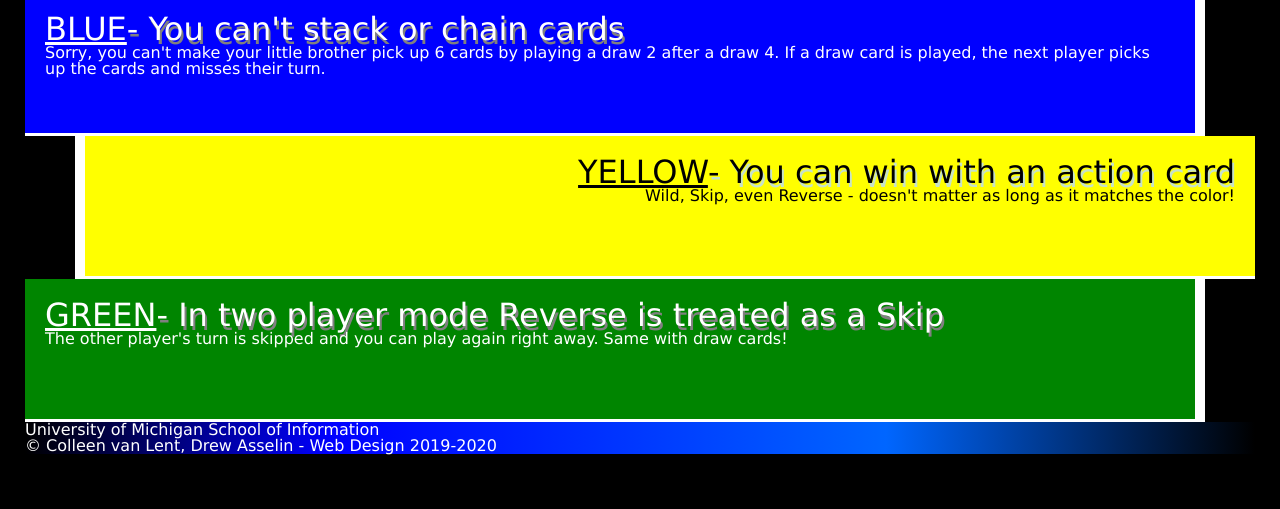
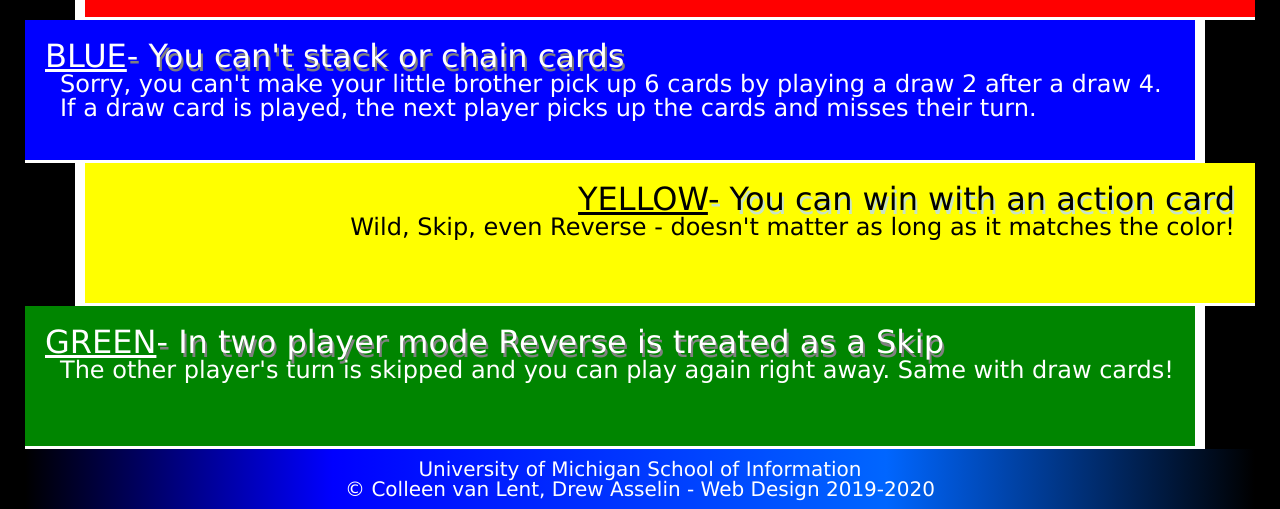
Before and after one commit to SuvikshaHirawat/homework2-2022, a plain HTML site: page index.html in a window 1280 px wide. Shown: the part 716-1225 px from the top of the page. Before the commit the page ends 1171 px from the top, so only its background shows below. Drawn offline with Linux system fonts and the light colour scheme.

Commit message:
Add files via upload

```diff
--- a/css/style.css
+++ b/css/style.css
@@ -14,7 +14,7 @@ h2{
     font-size: 32px;
     text-shadow: 2px 4px #808080;
 }
-.p{
+p{
     font-size: 24px;
     padding-bottom: 15px;
     padding-left: 15px;
@@ -89,7 +89,7 @@ footer{
     background: rgb(0,0,0);
     background: linear-gradient(90deg, rgba(0,0,0,1) 0%, rgba(0,0,255,1) 25%, rgba(0,102,255,1) 70%, rgba(0,0,0,1) 100%);
 }
-footer .p{
+footer p{
     text-align: center;
     font-size: 20px;
     padding:10px 10px 10px;
```
